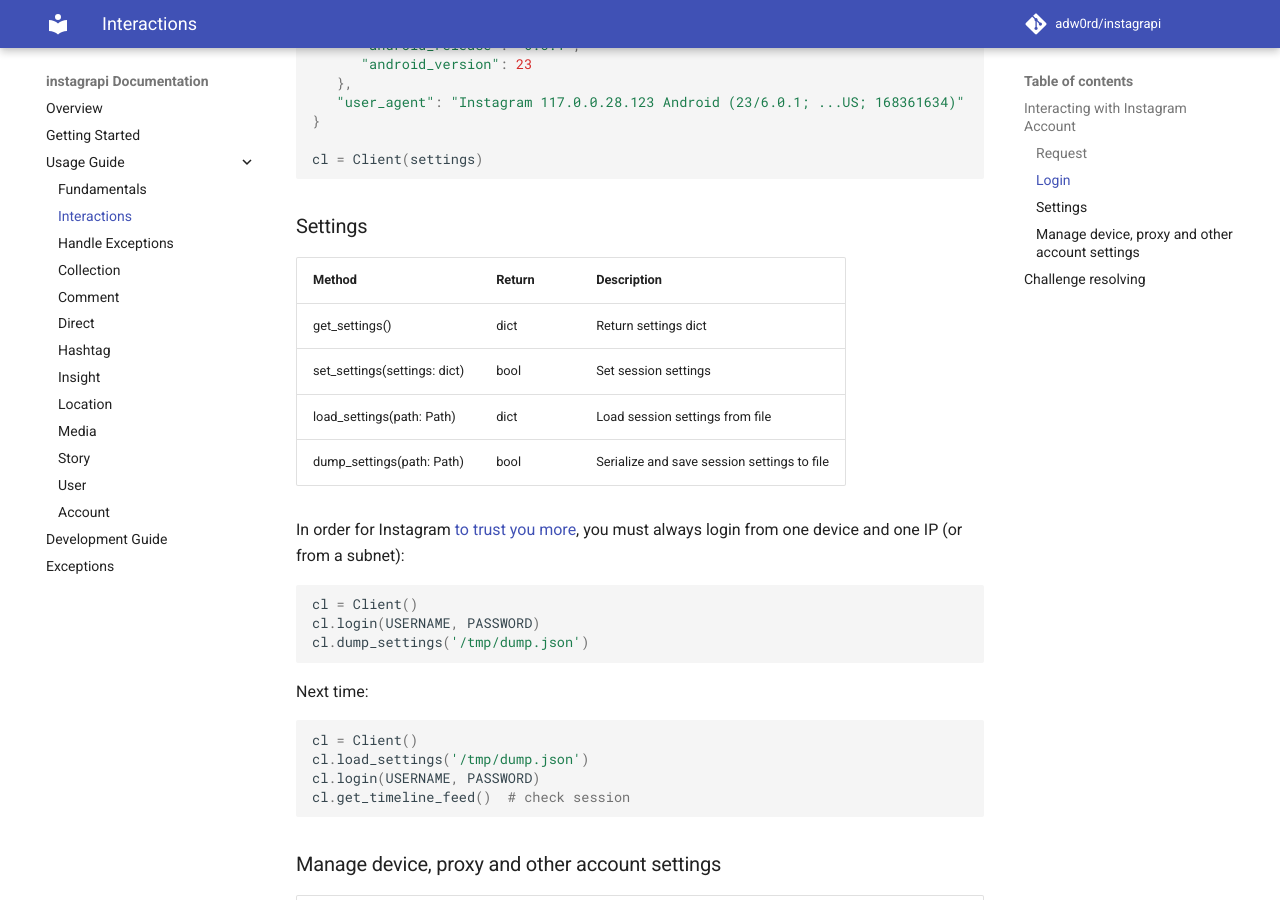
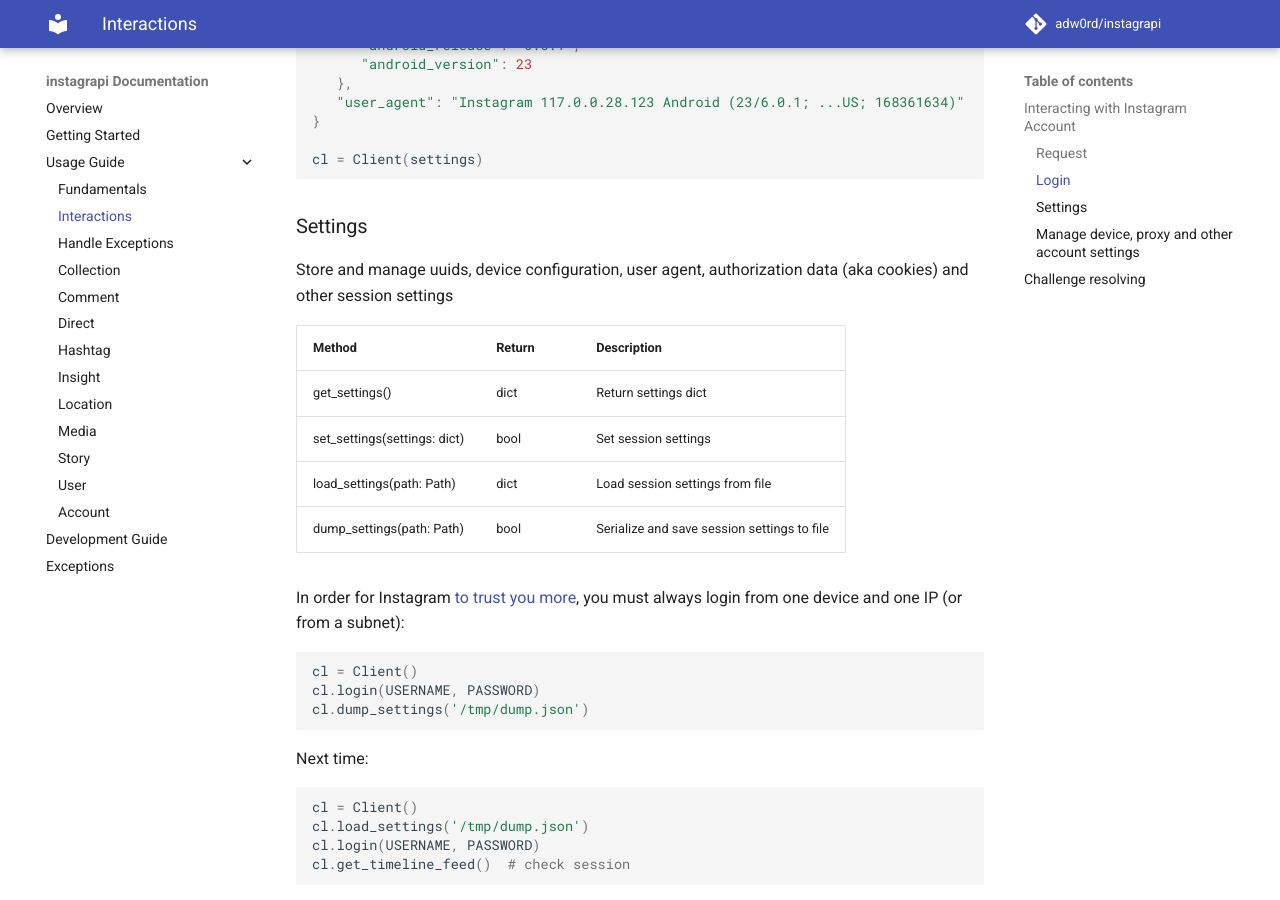
Before and after one commit to subzeroid/instagrapi, an MkDocs documentation site: the page built from docs/usage-guide/interactions.md, in a window 1280 px wide and 900 px high, scrolled down 2497 px. Built offline with MkDocs 1.6.1 and Material for MkDocs 9.7.7, drawn with Linux system fonts in a browser that asks for light colours; comment, search, counter and statistics services are not loaded; the version menu is left out.

Commit message:
Added description of Settings section of docs/usage-guide/interactions.md

```diff
--- a/docs/usage-guide/interactions.md
+++ b/docs/usage-guide/interactions.md
@@ -94,13 +94,14 @@
 
 ### Settings
 
+Store and manage uuids, device configuration, user agent, authorization data (aka cookies) and other session settings
+
 | Method                         | Return  | Description
 | ------------------------------ | ------- | ------------------------------------------------------------------
 | get\_settings()                | dict    | Return settings dict
 | set\_settings(settings: dict)  | bool    | Set session settings
 | load\_settings(path: Path)     | dict    | Load session settings from file
 | dump\_settings(path: Path)     | bool    | Serialize and save session settings to file
-
 
 In order for Instagram [to trust you more](https://github.com/adw0rd/instagrapi/discussions/220), you must always login from one device and one IP (or from a subnet):
 
```
